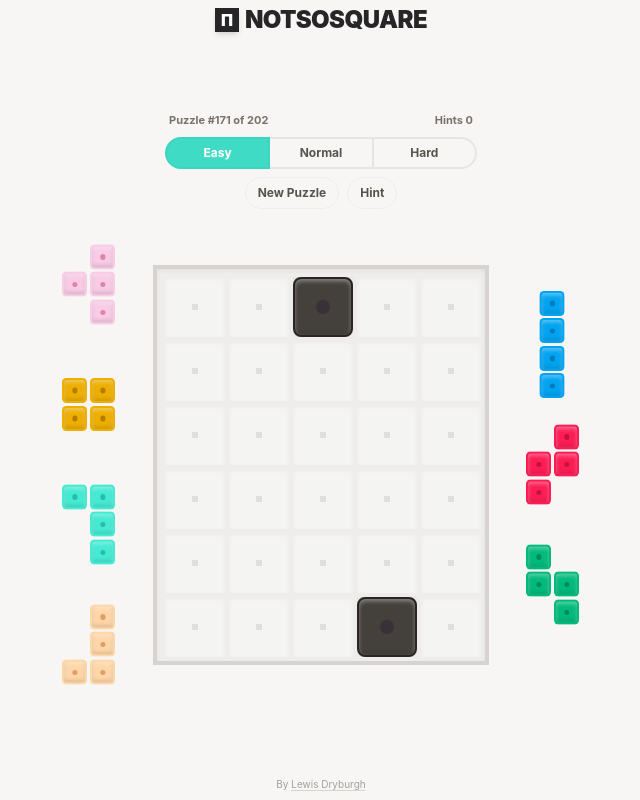
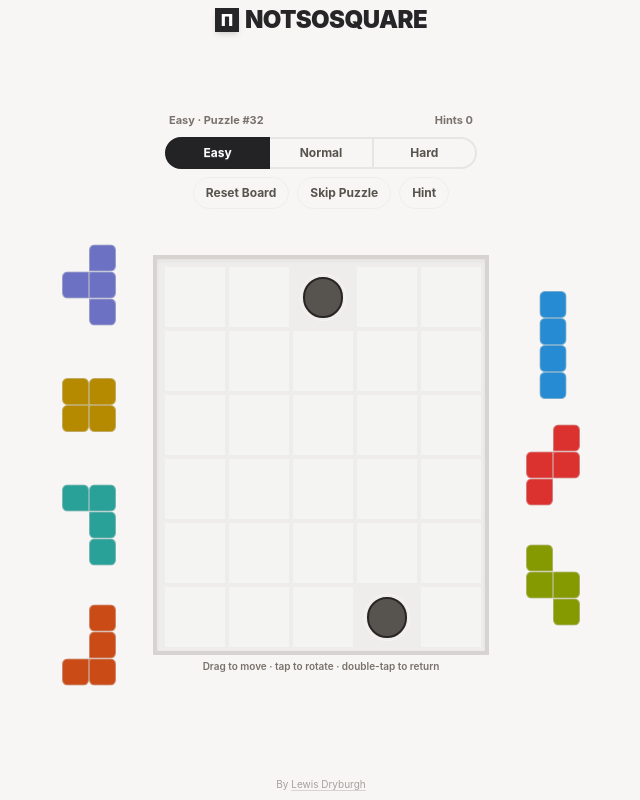
Before and after one commit to lewdry/notsosquare, a Svelte app: page / in a window 1280 px wide. Shown: the whole page, without its empty margins (319-959 px from the left). Built offline with nearby package versions, Linux system fonts and the light colour scheme.

Commit message:
re-make tetronimos, fix bugs

```diff
--- a/src/App.svelte
+++ b/src/App.svelte
@@ -143,8 +143,11 @@ function handleCloseCelebration() {
         />
       </div>
 
-      <div class="order-1 col-span-2 flex justify-center sm:order-2 sm:col-span-1">
+      <div class="order-1 col-span-2 flex flex-col items-center sm:order-2 sm:col-span-1">
         <Board {cellSize} />
+        <p class="mt-1 text-center text-[10px] font-semibold text-stone-500 select-none">
+          Drag to move · tap to rotate · double-tap to return
+        </p>
       </div>
 
       <div class="order-3 hidden sm:block">
@@ -252,7 +255,7 @@ function handleCloseCelebration() {
           Congratulations!
         </h2>
         <p class="text-stone-500 text-sm mt-2 mb-5 px-2">
-          You packed puzzle #{gameStore.puzzleNumber} perfectly with {gameStore.hintsUsed}
+          You packed puzzle #{gameStore.puzzleNumber} with {gameStore.hintsUsed}
           {gameStore.hintsUsed === 1 ? "hint" : "hints"}.
         </p>
 
--- a/src/app.css
+++ b/src/app.css
@@ -3,8 +3,27 @@
   themes: cupcake --default;
 }
 
+@plugin "daisyui/theme" {
+  name: "cupcake";
+  default: true;
+  --color-primary: var(--color-neutral);
+  --color-primary-content: var(--color-neutral-content);
+}
+
 @theme {
   --font-sans: 'Outfit', 'Inter', system-ui, sans-serif;
+}
+
+/* This is a touch-first game, not a document: prevent press-and-hold from
+   selecting text, showing Safari callouts, or starting native image drags. */
+*,
+*::before,
+*::after {
+  -webkit-tap-highlight-color: transparent;
+  -webkit-touch-callout: none;
+  -webkit-user-drag: none;
+  -webkit-user-select: none;
+  user-select: none;
 }
 
 /* General Layout & Page defaults */
--- a/src/components/Board.svelte
+++ b/src/components/Board.svelte
@@ -60,26 +60,11 @@ const previewCells = $derived.by(() => {
           style="
             width: {cellSize - 4}px;
             height: {cellSize - 4}px;
-            box-shadow: inset 0 2px 5px rgba(0, 0, 0, 0.04);
           "
         >
-          <!-- Blocking pegs use the same tactile square treatment as pieces. -->
+          <!-- Flat, round pegs distinguish permanent blockers from play pieces. -->
           {#if blocked}
-            <div
-              class="relative w-full h-full rounded-lg bg-stone-700 border-2 border-stone-800 shadow-sm"
-              style="
-                box-shadow: inset 0 2px 4px rgba(255, 255, 255, 0.4),
-                            inset 0 -2px 4px rgba(0, 0, 0, 0.15);
-              "
-            >
-              <div
-                class="absolute top-1/2 left-1/2 -translate-x-1/2 -translate-y-1/2 rounded-full opacity-35 bg-current"
-                style="width: 25%; height: 25%;"
-              ></div>
-            </div>
-          {:else if !isPreview}
-            <!-- Subtle cell center dot to aid alignment alignment -->
-            <div class="w-1.5 h-1.5 bg-stone-300/60"></div>
+            <div class="blockade-peg" aria-label="Blocked cell"></div>
           {/if}
         </div>
       {/each}
@@ -136,3 +121,17 @@ const previewCells = $derived.by(() => {
     </div>
   {/if}
 </div>
+
+<style>
+  .blockade-peg {
+    position: relative;
+    width: 68%;
+    aspect-ratio: 1;
+    border: 2px solid rgb(41 37 36);
+    border-radius: 999px;
+    background: rgb(87 83 78);
+    outline: 1px solid rgb(255 255 255 / 0.45);
+    outline-offset: 2px;
+  }
+
+</style>
--- a/src/components/DifficultySelector.svelte
+++ b/src/components/DifficultySelector.svelte
@@ -9,11 +9,26 @@ const labels = {
   normal: "Normal",
   hard: "Hard",
 };
+
+function confirmDiscard(action) {
+  if (gameStore.placedPieces.length === 0) return true;
+  return window.confirm(`${action}? Your current placement will be lost.`);
+}
+
+function resetBoard() {
+  if (!confirmDiscard("Reset this board")) return;
+  gameStore.initLevel({ randomizeLevel: false });
+}
+
+function skipPuzzle() {
+  if (!confirmDiscard("Skip this puzzle")) return;
+  gameStore.initLevel();
+}
 </script>
 
 <section class="mx-auto px-3 py-2 flex flex-col gap-2" style="width: {boardWidth}px;">
   <div class="flex items-center justify-between text-[11px] font-bold text-stone-500 px-1">
-    <span>Puzzle #{gameStore.puzzleNumber} of {gameStore.totalPuzzleCount}</span>
+    <span>{labels[gameStore.difficulty]} · Puzzle #{gameStore.puzzleNumber}</span>
     <span>Hints {gameStore.hintsUsed}</span>
   </div>
 
@@ -35,10 +50,17 @@ const labels = {
   <div class="flex justify-center gap-2">
     <button
       type="button"
-      onclick={() => gameStore.initLevel()}
+      onclick={resetBoard}
       class="btn btn-ghost btn-sm h-8 min-h-8 font-bold text-stone-600 border border-stone-200/50 hover:bg-stone-100"
     >
-      New Puzzle
+      Reset Board
+    </button>
+    <button
+      type="button"
+      onclick={skipPuzzle}
+      class="btn btn-ghost btn-sm h-8 min-h-8 font-bold text-stone-600 border border-stone-200/50 hover:bg-stone-100"
+    >
+      Skip Puzzle
     </button>
     <button
       type="button"
--- a/src/components/Piece.svelte
+++ b/src/components/Piece.svelte
@@ -26,6 +26,34 @@ const cols = $derived(maxC + 1);
 // Check if a block exists at local (r, c)
 function hasBlock(r, c) {
   return shape.some(([sr, sc]) => sr === r && sc === c);
+}
+
+// Round a corner only when it lies on the piece's outer boundary, so adjacent
+// cells join seamlessly (classic Tetris look) while the outline stays soft.
+// A corner is rounded when at least one orthogonal neighbour is empty (keeps
+// straight edges gently scalloped) AND the diagonal cell is empty. When the
+// diagonal is filled the corner sits inside a concave notch, so we keep it
+// square to avoid the spiky point where two rounded cells meet.
+const CORNER_DIRS = {
+  tl: { orth: [[-1, 0], [0, -1]], diag: [-1, -1] },
+  tr: { orth: [[-1, 0], [0, 1]], diag: [-1, 1] },
+  bl: { orth: [[1, 0], [0, -1]], diag: [1, -1] },
+  br: { orth: [[1, 0], [0, 1]], diag: [1, 1] },
+};
+function cornerRadius(r, c, corner) {
+  const { orth, diag } = CORNER_DIRS[corner];
+  const n1Empty = !hasBlock(r + orth[0][0], c + orth[0][1]);
+  const n2Empty = !hasBlock(r + orth[1][0], c + orth[1][1]);
+  const diagEmpty = !hasBlock(r + diag[0], c + diag[1]);
+  return (n1Empty || n2Empty) && diagEmpty ? "min(7px, 20%)" : "0";
+}
+function cellRadius(r, c) {
+  return [
+    cornerRadius(r, c, "tl"),
+    cornerRadius(r, c, "tr"),
+    cornerRadius(r, c, "br"),
+    cornerRadius(r, c, "bl"),
+  ].join(" ");
 }
 
 // Pointer state for click vs drag
@@ -121,7 +149,7 @@ function handleDoubleClick() {
   ondblclick={handleDoubleClick}
 >
   <div
-    class="grid gap-[2px] absolute"
+    class="grid gap-0 absolute"
     style="
       width: {cols * cellSize}px;
       height: {rows * cellSize}px;
@@ -139,21 +167,13 @@ function handleDoubleClick() {
             data-block
             data-r={r}
             data-c={c}
-            class="relative rounded-lg shadow-sm border-2 transition-colors duration-150 {theme.bg}"
+            class="piece-cell relative overflow-hidden transition-colors duration-150 {theme.bg}"
             style="
-              width: {cellSize - 2}px;
-              height: {cellSize - 2}px;
-              border-radius: min(6px, 18%);
-              box-shadow: inset 0 2px 4px rgba(255, 255, 255, 0.4),
-                          inset 0 -2px 4px rgba(0, 0, 0, 0.15);
+              width: {cellSize}px;
+              height: {cellSize}px;
+              border-radius: {cellRadius(r, c)};
             "
-          >
-            <!-- Sleek internal peg circle for tactile look -->
-            <div
-              class="absolute top-1/2 left-1/2 -translate-x-1/2 -translate-y-1/2 rounded-full opacity-35 bg-current"
-              style="width: 25%; height: 25%;"
-            ></div>
-          </div>
+          ></div>
         {:else}
           <div class="w-full h-full bg-transparent"></div>
         {/if}
@@ -167,4 +187,14 @@ function handleDoubleClick() {
     /* Improve mobile touch responsiveness */
     -webkit-tap-highlight-color: transparent;
   }
+
+  /* A crisp printed-tile treatment keeps the pieces bright without the old
+     inset-shadow, toy-block appearance. */
+  .piece-cell {
+    border: 1px solid rgb(255 255 255 / 0.42);
+    outline: 1px solid rgb(28 25 23 / 0.1);
+    outline-offset: -1px;
+    background-image: linear-gradient(135deg, rgb(255 255 255 / 0.22) 0 1px, transparent 1px 52%);
+  }
+
 </style>
```
Also changed, not shown: src/lib/game.js, src/lib/gameStore.svelte.js, 1 other file (tests, documents, lock files or other folders).
